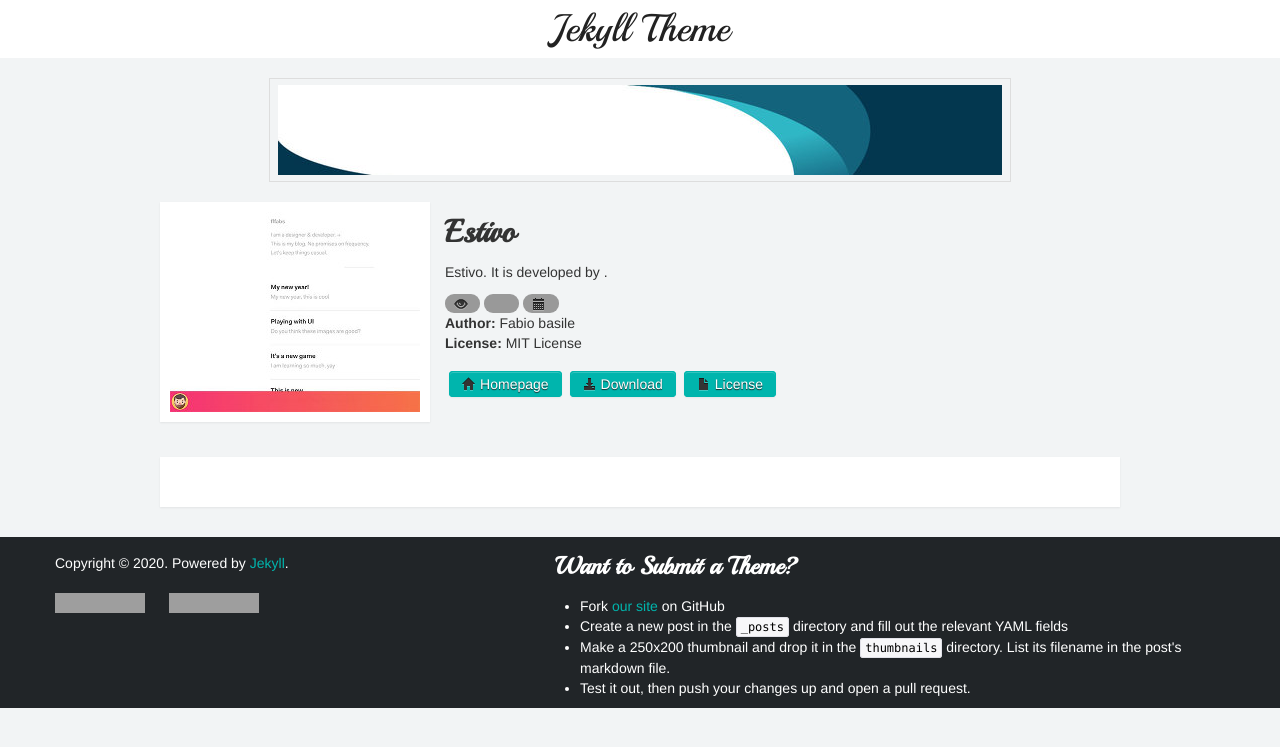
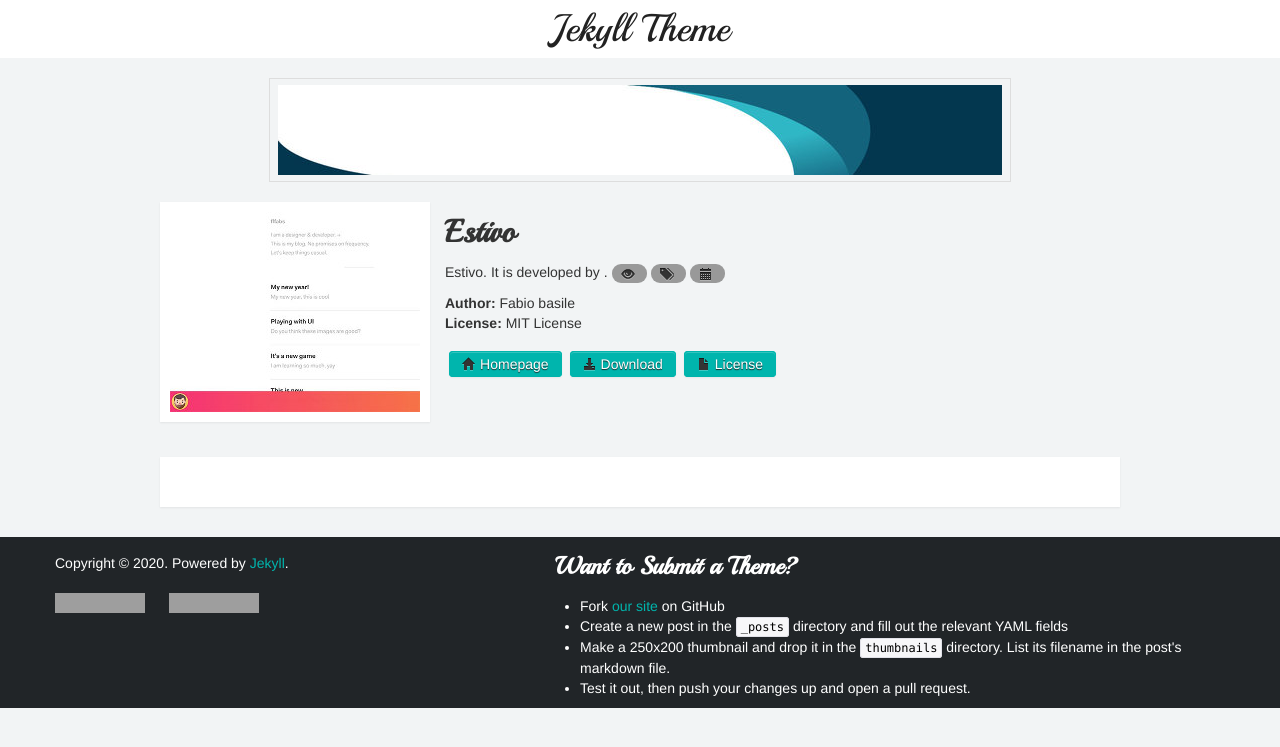
Before and after one commit to administrasi-net/jekylltheme.net, a Jekyll site: the page built from _posts/2015-08-20-estivo.markdown, in a window 1280 px wide. Shown: the top 747 px of the page. Built offline with Jekyll 4.4.1, drawn with Linux system fonts in a browser that asks for light colours; comment, search, counter and statistics services are not loaded; grey boxes are pictures that could not be loaded.

Commit message:
Update post.html

```diff
--- a/_layouts/post.html
+++ b/_layouts/post.html
@@ -12,13 +12,13 @@
 
 		<a class="users" target="_blank" href="" ><span class="username"></span></a>.
 		<span class="desc"></span>
-	</p>
+
 		<span class="badge badge-dark">
 			<i class="icon-eye-open" aria-hidden="true"></i>&nbsp;
 			<span class="stars"></span>
 		</span>
 		<span class="badge badge-dark">
-			<i class="icon-code-fork" aria-hidden="true"></i>&nbsp;
+			<i class="icon-tags" aria-hidden="true"></i>&nbsp;
 			<span class="forks"></span>
 		</span>
 		<span class="badge badge-dark">
@@ -26,7 +26,7 @@
 			<span class="date"></span>
 		</span>
 
-
+	</p>
 
 	<div class="meta clearfix">
 		<strong>Author:</strong> {{ page.author | capitalize }}
```
